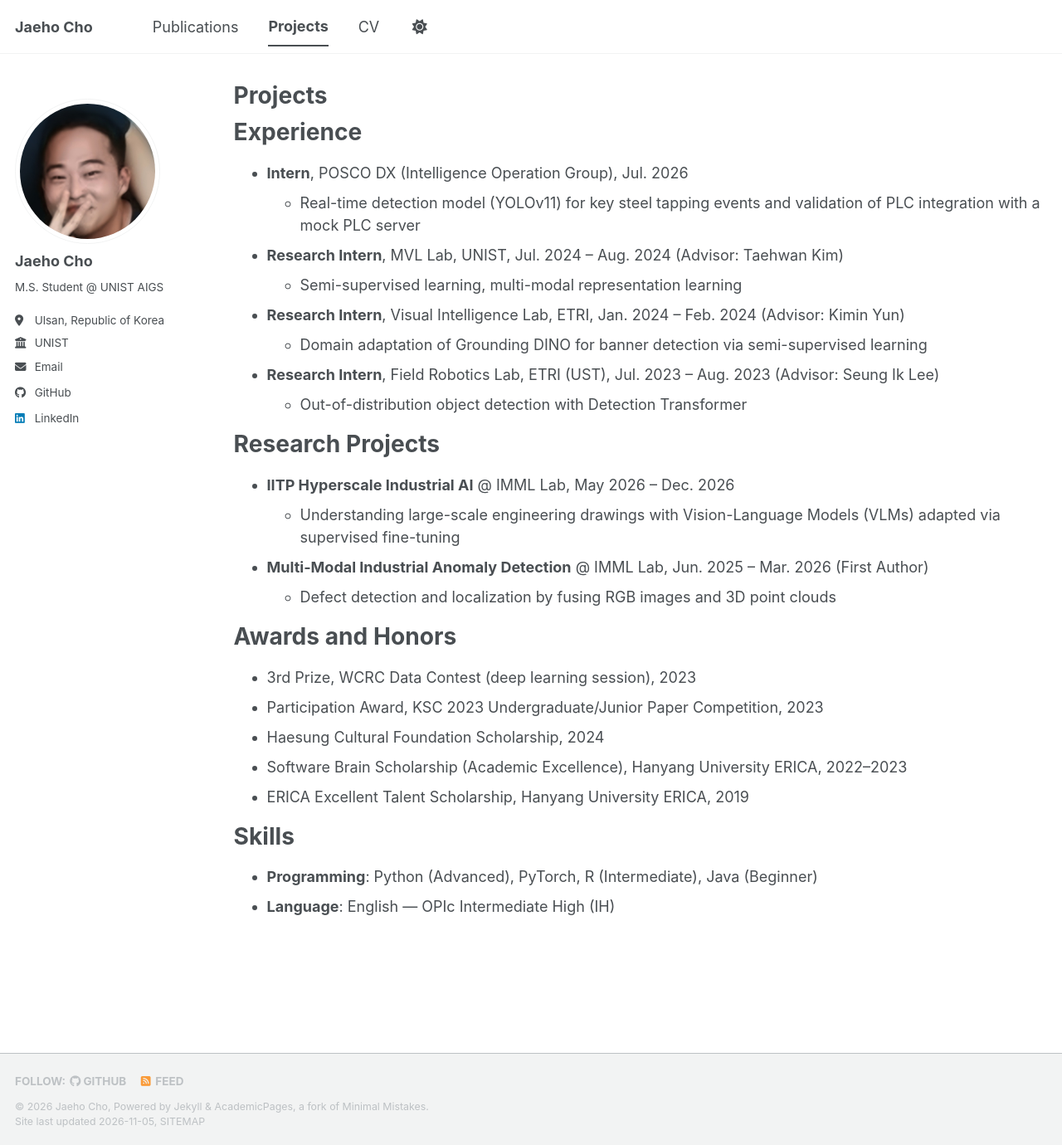
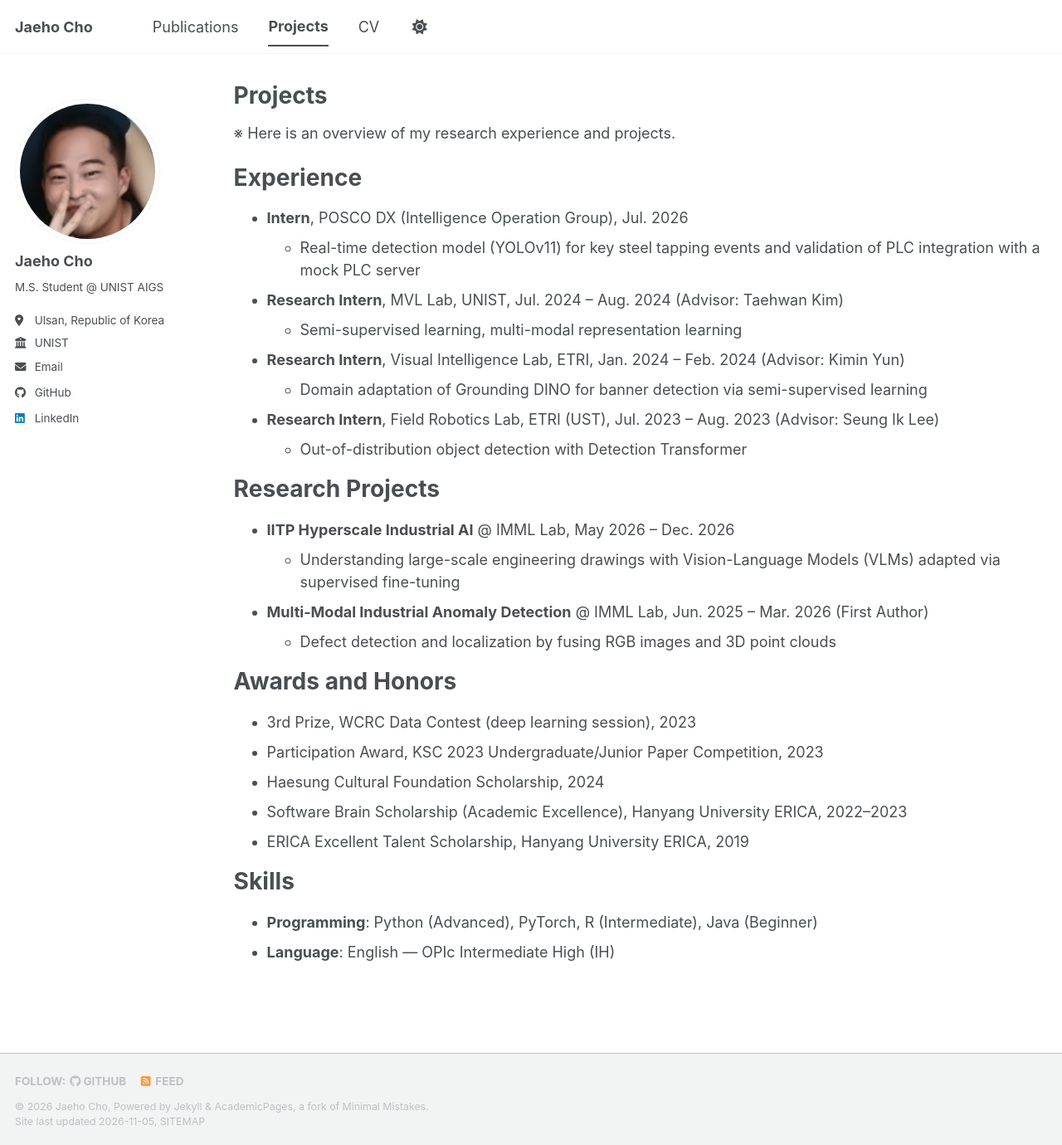
Before and after one commit to ohcoheaj/jaehocho.github.io, a Jekyll site: the page built from _pages/portfolio.html, in a window 1280 px wide and 1380 px high. Shown: the whole window at 83% size. Built offline with Jekyll 4.4.1, drawn with Linux system fonts in a browser that asks for light colours; a script bundle is joined from its source files by our own code; a style sheet for code colours, icons or effects is not loaded.

Commit message:
Add intro line to Projects page
Co-Authored-By: Claude Opus 5.5 <noreply@anthropic.com>

```diff
--- a/_pages/portfolio.html
+++ b/_pages/portfolio.html
@@ -8,6 +8,8 @@ author_profile: true
 {% include base_path %}
 
 {% capture projects %}
+※ Here is an overview of my research experience and projects.
+
 Experience
 ======
 * **Intern**, POSCO DX (Intelligence Operation Group), Jul. 2026
```
